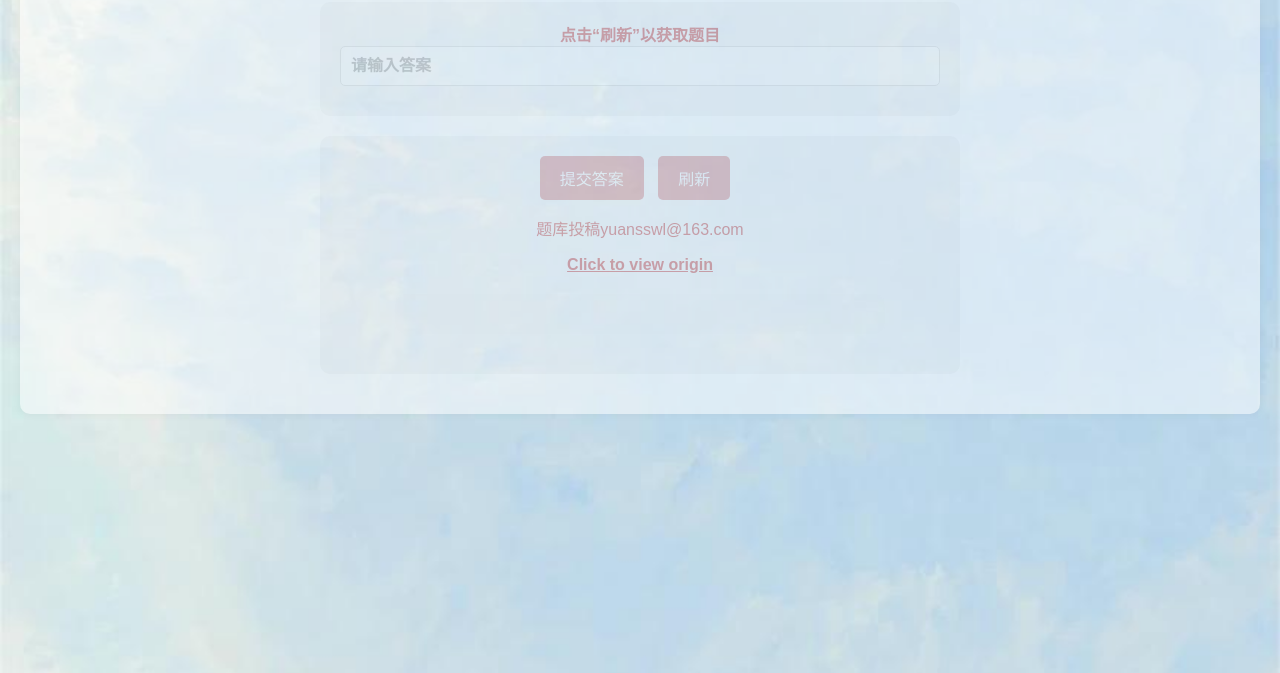
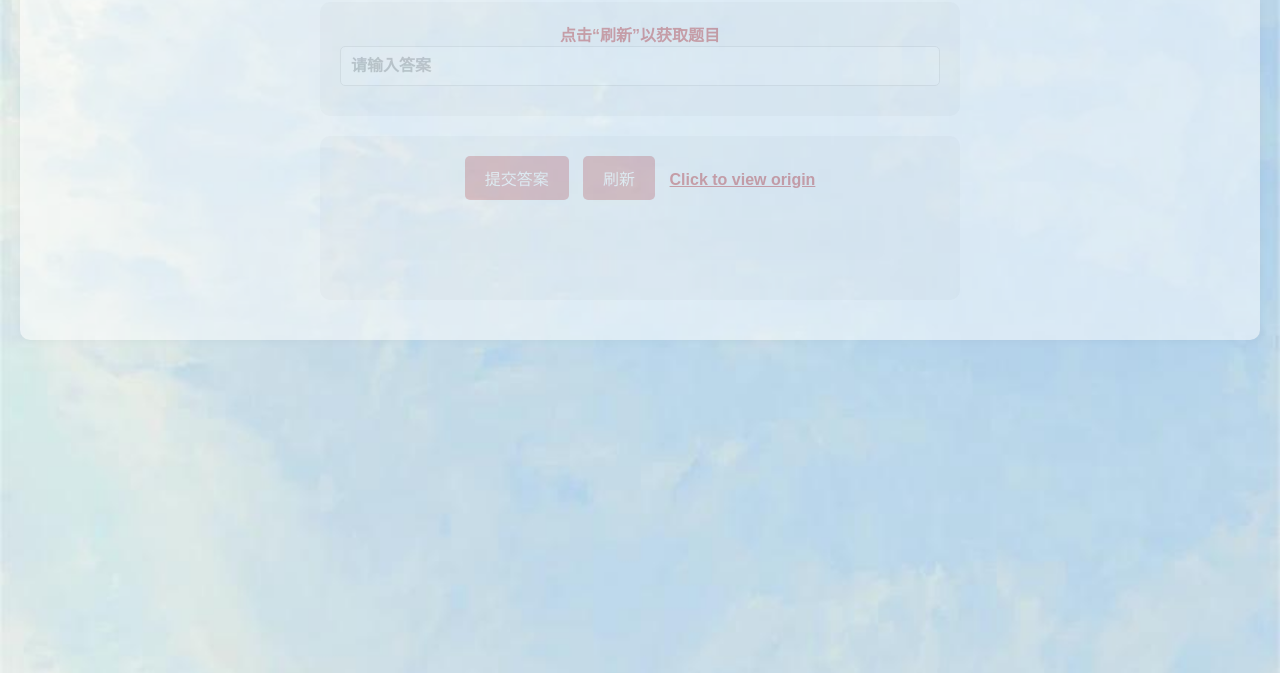
Before and after one commit to ENKOSHI/ENKOSHI.github.io, a plain HTML site: page index.html in a window 1280 px wide. Shown: the part 127-800 px from the top of the page. Drawn offline with Linux system fonts and the light colour scheme.

Commit message:
refreshing

```diff
--- a/index.html
+++ b/index.html
@@ -98,7 +98,6 @@
                 <div class=" box">
                     <button onclick="checkAnswer()"> 提交答案</button>
                     <button onclick="startGame()">刷新</button>
-                    <p>题库投稿yuansswl@163.com</p>
                     <a href="https://github.com/ENKOSHI/ENKOSHI.github.io">Click to view origin</a>
                     <div class=" box">
                         <script>
```
